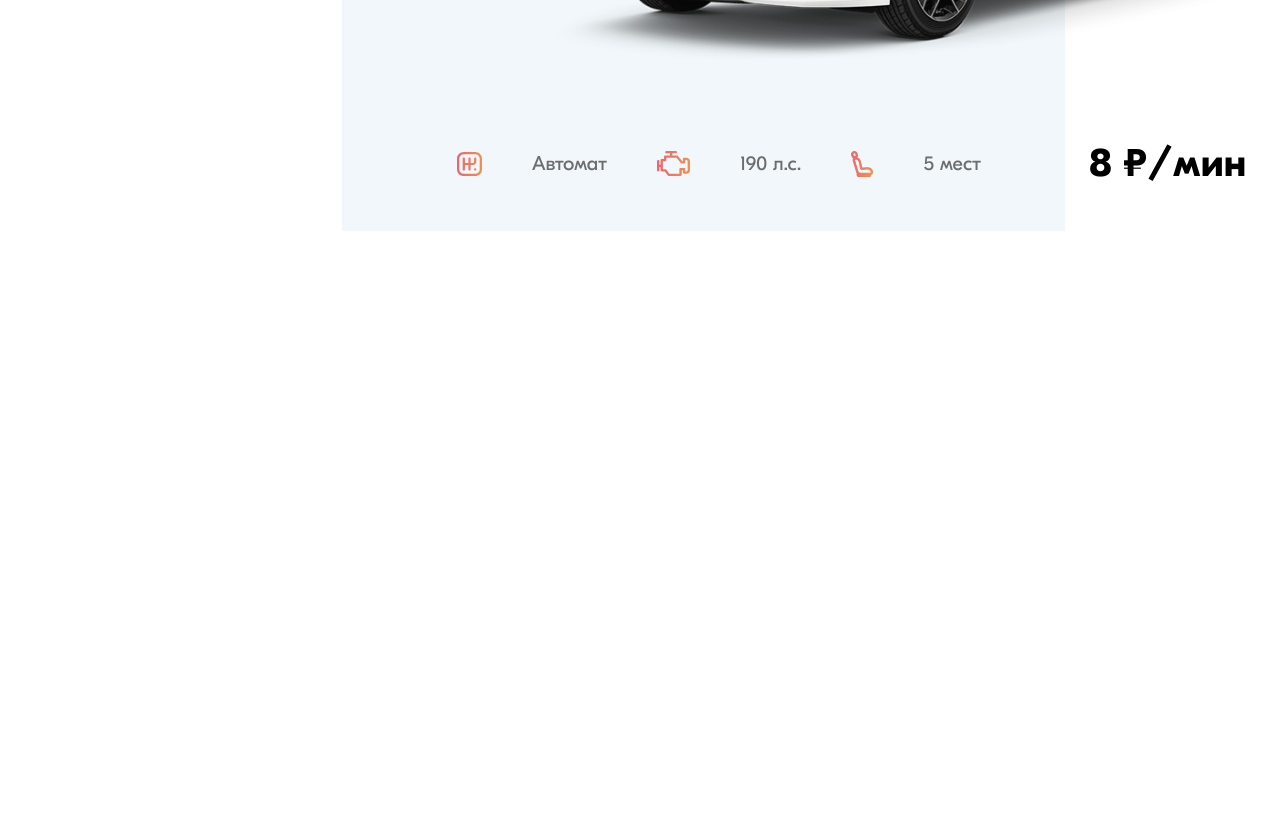
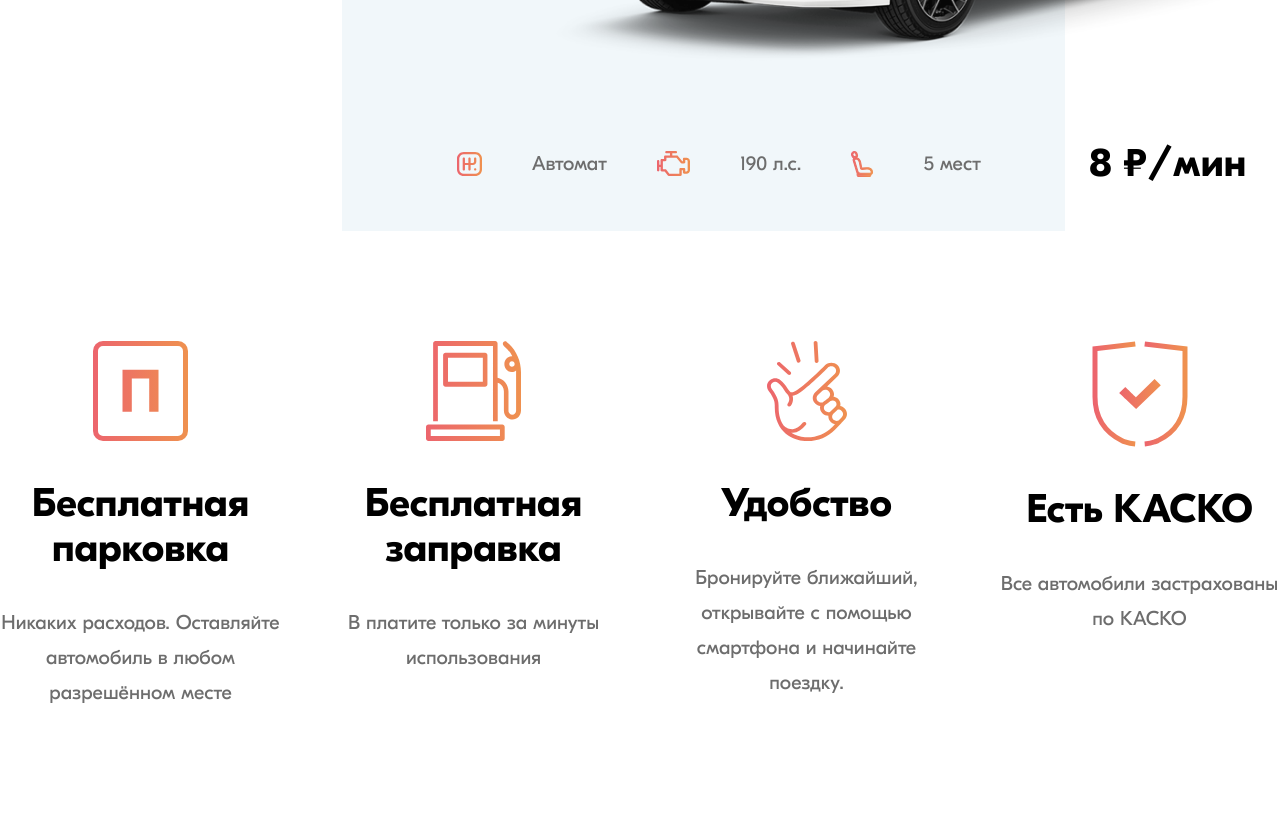
Before and after one commit to kosm-dev/carshare, a website: page app/index.html in a window 1280 px wide. Shown: the part 1180-2010 px from the top of the page. Before the commit the page ends 1411 px from the top, so only its background shows below. Drawn offline with nearby package versions, Linux system fonts and the light colour scheme; files that its build step writes are made by us from their sources.

Commit message:
added features

```diff
--- a/app/index.html
+++ b/app/index.html
@@ -236,13 +236,78 @@
           </div>
         </div>
       </section>
-      <!-- <section class="main__top top">
+
+      <section class="main__features features">
         <div class="container">
-          <div class="top__inner">
+          <div class="features__items">
+
+            <div class="features__item">
+              <div class="features__item-icon">
+                <img src="images/features/parking.svg" alt="parking">
+              </div>
+              <h5 class="features__item-title">
+                Бесплатная парковка
+              </h5>
+              <div class="features__item-text">
+                <p>
+                  Никаких расходов. Оставляйте автомобиль в любом разрешённом месте
+                </p>
+              </div>
+            </div>
+
+            <div class="features__item">
+              <div class="features__item-icon">
+                <img src="images/features/gaz.svg" alt="gaz">
+              </div>
+              <h5 class="features__item-title">
+                Бесплатная заправка
+              </h5>
+              <div class="features__item-text">
+                <p>
+                  В платите только за минуты использования
+                </p>
+              </div>
+            </div>
+
+            <div class="features__item">
+              <div class="features__item-icon">
+                <img src="images/features/convenience.svg" alt="convenience">
+              </div>
+              <h5 class="features__item-title">
+                Удобство
+              </h5>
+              <div class="features__item-text">
+                <p>
+                  Бронируйте ближайший, открывайте с помощью смартфона и начинайте поездку.
+                </p>
+              </div>
+            </div>
+
+            <div class="features__item">
+              <div class="features__item-icon">
+                <img src="images/features/kasko.svg" alt="kasko">
+              </div>
+              <h5 class="features__item-title">
+                Есть КАСКО
+              </h5>
+              <div class="features__item-text">
+                <p>
+                  Все автомобили застрахованы по КАСКО
+                </p>
+              </div>
+            </div>
 
           </div>
         </div>
-      </section> -->
+      </section>
+
+      <!-- <section class="main__top top">
+              <div class="container">
+                <div class="top__inner">
+
+                </div>
+              </div>
+            </section> -->
 
     </main>
     <footer class="footer">
--- a/app/scss/style.scss
+++ b/app/scss/style.scss
@@ -239,4 +239,34 @@
   }
 }
 
+// features
+
+.features {
+  padding-top: 110px;
+  padding-bottom: 120px;
+  &__items {
+    display: grid;
+    justify-content: center;
+    grid-template-columns: repeat(4, 280px);
+    grid-gap: 0 53px;
+  }
+  &__item {
+    text-align: center;
+  }
+  &__item-icon {
+    margin-bottom: 40px;
+    display: flex;
+    justify-content: center;
+  }
+  &__item-title {
+    @extend %gte-700;
+    margin-bottom: 34px;
+    font-size: 40px;
+    line-height: 45px;
+    color: #000000;
+  }
+  &__item-text {
+  }
+}
+
 @import "media";
```
